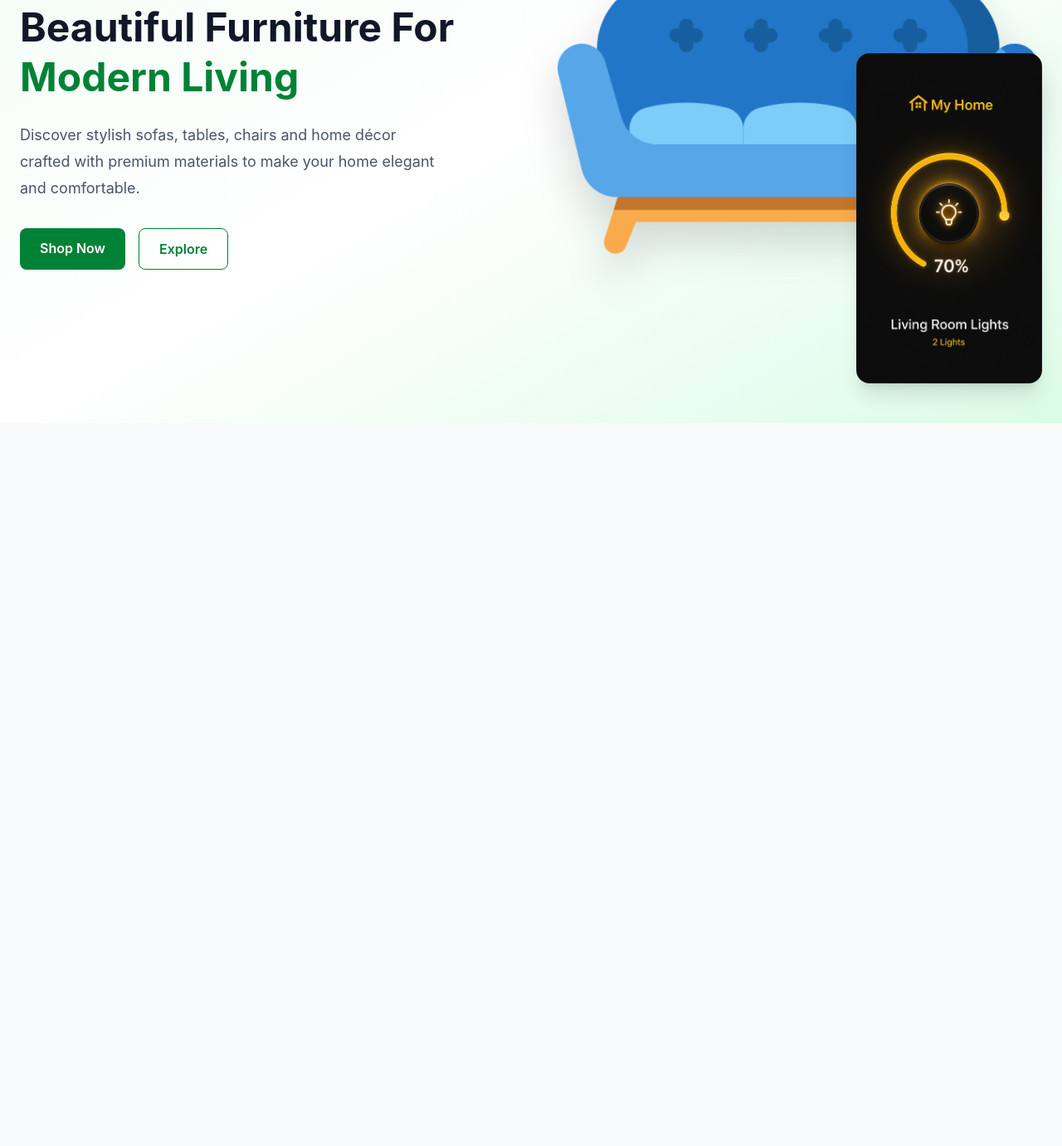
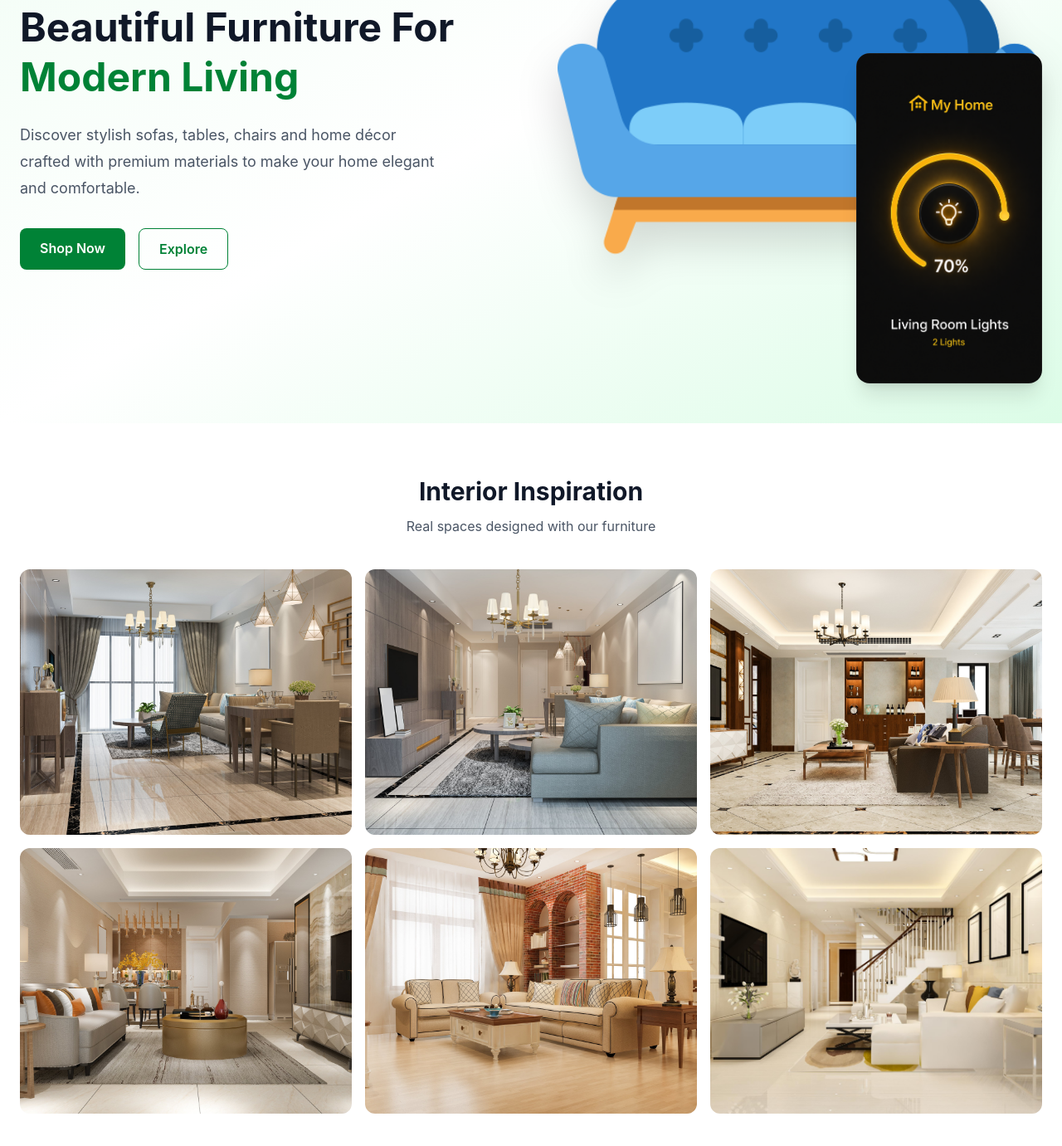
Before and after one commit to KAUSAR-BD/myHome, a website built with Vite: page index.html in a window 1280 px wide. Shown: the part 295-1676 px from the top of the page at 83% size. Before the commit the page ends 805 px from the top, so only its background shows below. Built offline with nearby package versions, Linux system fonts and the light colour scheme.

Commit message:
added interior inspiration section

```diff
--- a/index.html
+++ b/index.html
@@ -188,6 +188,38 @@
       </div>
     </header>
 
+    <!-- interior section -->
+    <section class="py-16 bg-white">
+      <div class="mx-auto max-w-7xl px-6">
+        <h2 class="text-center text-gray-900 text-3xl font-bold">
+          Interior Inspiration
+        </h2>
+        <p class="mt-3 text-center text-gray-600">
+          Real spaces designed with our furniture
+        </p>
+        <div class="mt-10 grid gap-4 md:grid-cols-3">
+          <div class="overflow-hidden rounded-xl">
+            <img src="assets/img1.jpg" alt="image" class="h-80 w-full object-cover hover:scale-105 transition">
+          </div>
+          <div class="overflow-hidden rounded-xl">
+            <img src="assets/img2.jpg" alt="image" class="h-80 w-full object-cover hover:scale-105 transition">
+          </div>
+          <div class="overflow-hidden rounded-xl">
+            <img src="assets/img3.jpg" alt="image" class="h-80 w-full object-cover hover:scale-105 transition">
+          </div>
+          <div class="overflow-hidden rounded-xl">
+            <img src="assets/img4.jpg" alt="image" class="h-80 w-full object-cover hover:scale-105 transition">
+          </div>
+          <div class="overflow-hidden rounded-xl">
+            <img src="assets/img5.jpg" alt="image" class="h-80 w-full object-cover hover:scale-105 transition">
+          </div>
+          <div class="overflow-hidden rounded-xl">
+            <img src="assets/img6.jpg" alt="image" class="h-80 w-full object-cover hover:scale-105 transition">
+          </div>
+        </div>
+      </div>
+    </section>
+
     <script type="module" src="/src/main.js"></script>
   </body>
 </html>
```
Also changed, not shown: assets/img1.jpg (added), assets/img2.jpg (added), assets/img3.jpg (added), assets/img4.jpg (added), assets/img5.jpg (added), assets/img6.jpg (added).
